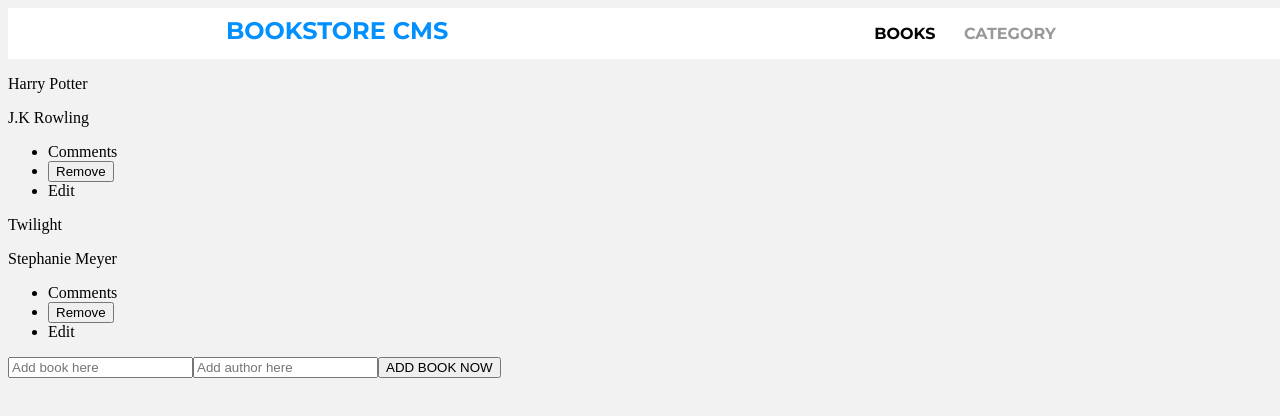
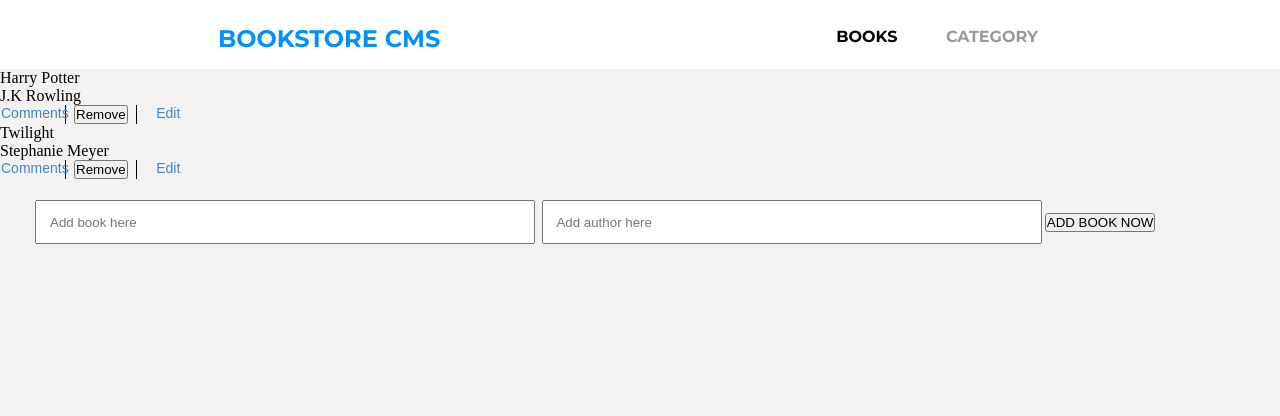
Before and after one commit to Ceemos96/bookstore-app, a React (Create React App) app: page / in a window 1280 px wide. Shown: the top 416 px of the page. Built offline with nearby package versions, Linux system fonts and the light colour scheme.

Commit message:
Add styling

```diff
--- a/src/App.css
+++ b/src/App.css
@@ -4,6 +4,8 @@
 ::before,
 ::after {
   box-sizing: border-box;
+  margin: 0;
+  padding: 0;
 }
 
 body {
@@ -15,7 +17,7 @@ body {
   width: 100vw;
   background-color: white;
   justify-content: space-around;
-  padding: 0 2rem;
+  padding: 1rem 2rem;
 }
 
 .nav-links {
@@ -23,6 +25,7 @@ body {
   list-style-type: none;
   width: 250px;
   justify-content: space-around;
+  padding-top: 0.7rem;
 }
 
 a.nav-title {
@@ -45,3 +48,120 @@ a.nav-title {
 .nav-item.active {
   color: rgb(3, 3, 3);
 }
+
+/* book styles */
+
+.book-item {
+  display: flex;
+  flex-direction: column;
+  background: white;
+  margin: 1rem 2rem;
+  padding: 1rem;
+}
+
+.title {
+  width: 12.313rem;
+  height: 1.813rem;
+  margin: 0.188rem 20.188rem 0 0;
+  font-family: RobotoSlab, Arial, Helvetica, sans-serif;
+  font-size: 1.375rem;
+  font-weight: bold;
+  font-stretch: normal;
+  font-style: normal;
+  line-height: normal;
+  letter-spacing: -0.2px;
+  color: #121212;
+}
+
+.author {
+  width: 6.688rem;
+  height: 1.188rem;
+  margin: 0.25rem 0 0;
+  font-family: RobotoSlab, Arial, Helvetica, sans-serif;
+  font-size: 0.875rem;
+  font-weight: 300;
+  font-stretch: normal;
+  font-style: normal;
+  line-height: normal;
+  letter-spacing: normal;
+  color: #4386bf;
+}
+
+.book-actions {
+  list-style-type: none;
+  display: flex;
+  padding-left: 0;
+  justify-content: space-around;
+  width: 200px;
+}
+
+.book-actions li {
+  width: 4.563rem;
+  height: 1.188rem;
+  font-family: RobotoSlab, Arial, Helvetica, sans-serif;
+  font-size: 0.875rem;
+  font-weight: 300;
+  color: #4386bf;
+  border-right: solid 1px black;
+  text-align: center;
+  padding: 0 0.5rem;
+}
+
+.book-actions li:nth-child(1) {
+  padding-right: 5px;
+  margin-left: -7px;
+}
+
+.book-actions li:nth-child(3) {
+  border: none;
+}
+
+.remove {
+  border: none;
+  background: none;
+  letter-spacing: normal;
+  color: #4386bf;
+  font-size: 0.875rem;
+  font-weight: 300;
+  font-family: RobotoSlab, Arial, Helvetica, sans-serif;
+}
+
+/* form styles */
+
+.form-container {
+  margin: 1rem 2rem;
+}
+
+.form-title {
+  height: 1.5rem;
+  margin: 1.813rem 32.75rem 1.188rem 0;
+  font-family: Montserrat, Arial, Helvetica, sans-serif;
+  font-size: 1.25rem;
+  font-weight: bold;
+  font-stretch: normal;
+  font-style: normal;
+  line-height: normal;
+  letter-spacing: -0.18px;
+  color: var(--warm-grey);
+}
+
+.form-container input {
+  padding: 0.801rem;
+  width: 500px;
+  margin: 0.3rem 0.2rem;
+}
+
+.input-fields {
+  display: flex;
+  flex-wrap: wrap;
+}
+
+.input-fields button {
+  width: 11.5rem;
+  height: 2.813rem;
+  padding: 0.801rem 1.188rem 0.886rem 1.375rem;
+  border-radius: 3px;
+  background-color: #0290ff;
+  border: none;
+  margin: 0.3rem 0.2rem;
+}
```
